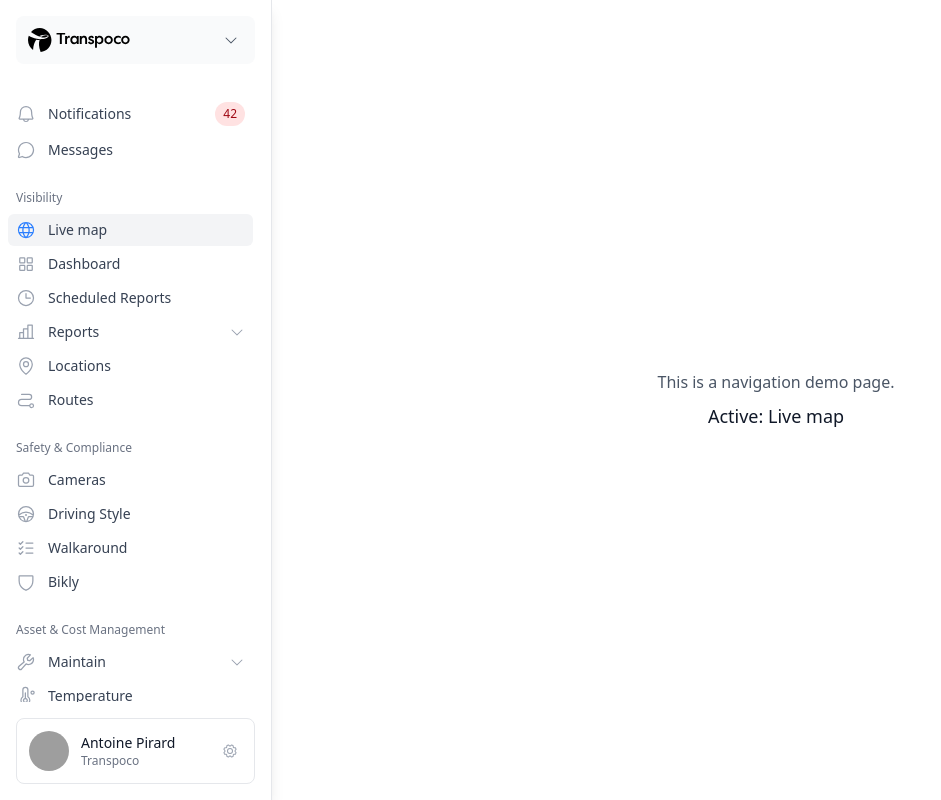
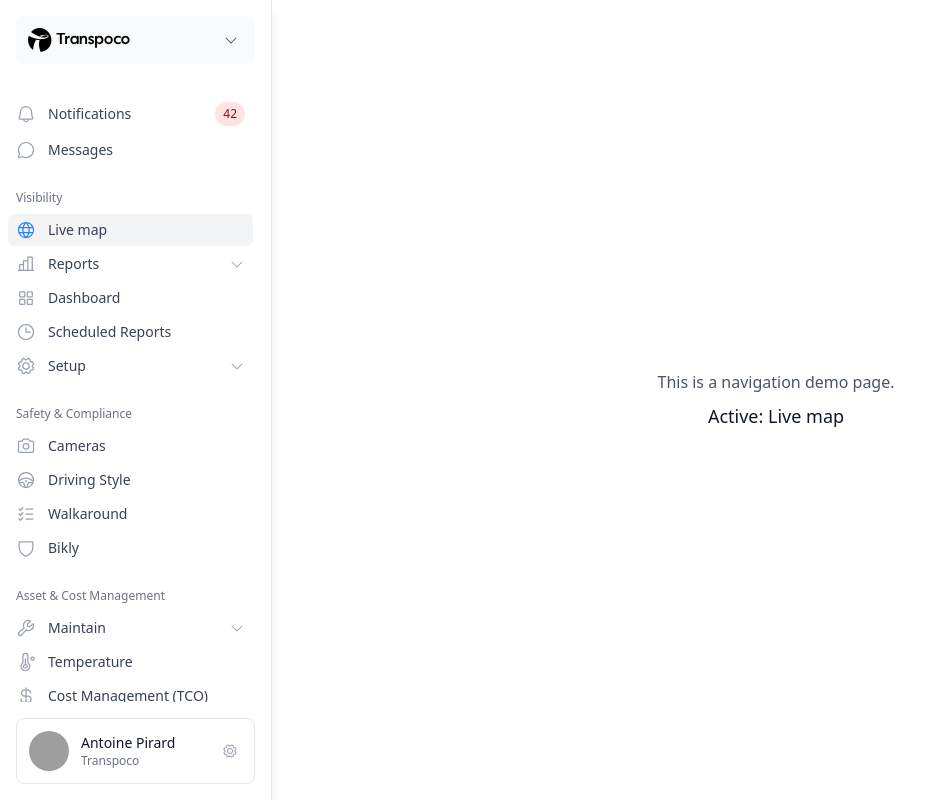
Before and after one commit to antoinepirard/transpoco-track, a Next.js app: page /new-navigation in a window 1280 px wide. Shown: the whole page, without its empty margins (0-941 px from the left). Built offline with nearby package versions, Linux system fonts and the light colour scheme; grey boxes are pictures that could not be loaded.

Commit message:
refactor: reorganize navigation sidebar menu items and add Setup submenu

```diff
--- a/src/components/navigation/NavigationSidebarDemo.tsx
+++ b/src/components/navigation/NavigationSidebarDemo.tsx
@@ -95,16 +95,6 @@ const navigationData: NavigationSection[] = [
         href: '/',
       },
       {
-        id: 'dashboard',
-        label: 'Dashboard',
-        icon: SquaresFourIcon,
-      },
-      {
-        id: 'scheduled-reports',
-        label: 'Scheduled Reports',
-        icon: ClockIcon,
-      },
-      {
         id: 'reports',
         label: 'Reports',
         icon: ChartBarIcon,
@@ -172,6 +162,21 @@ const navigationData: NavigationSection[] = [
         ],
       },
       {
+        id: 'dashboard',
+        label: 'Dashboard',
+        icon: SquaresFourIcon,
+      },
+      {
+        id: 'scheduled-reports',
+        label: 'Scheduled Reports',
+        icon: ClockIcon,
+      },
+      {
+        id: 'setup',
+        label: 'Setup',
+        icon: GearIcon,
+        children: [
+          {
             id: 'locations',
             label: 'Locations',
             icon: MapPinIcon,
@@ -180,6 +185,8 @@ const navigationData: NavigationSection[] = [
             id: 'routes',
             label: 'Routes',
             icon: PathIcon,
+          },
+        ],
       },
     ],
   },
```
Lines whose indentation alone changed are shown as unchanged.
